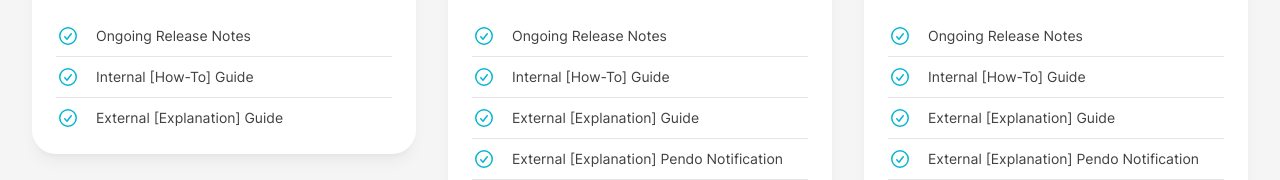
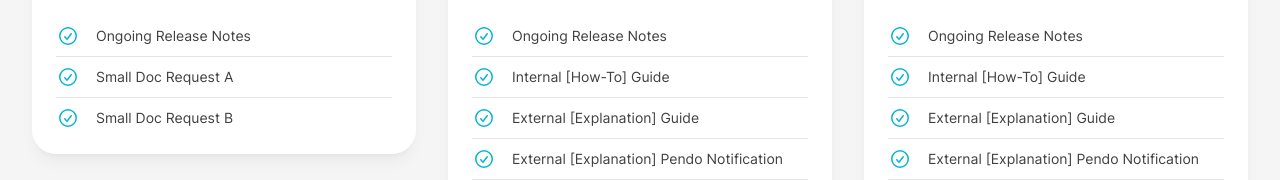
Before and after one commit to linuxbo/TechWritingFile, a Next.js app: page / in a window 1280 px wide. Shown: the part 497-677 px from the top of the page. Built offline with nearby package versions, Linux system fonts and the light colour scheme.

Commit message:
changing it to small doc request

```diff
--- a/src/components/Pricing.jsx
+++ b/src/components/Pricing.jsx
@@ -21,8 +21,8 @@ const plans = [
     },
     features: [
       'Ongoing Release Notes',
-      'Internal [How-To] Guide',
-      'External [Explanation] Guide',
+      'Small Doc Request A',
+      'Small Doc Request B',
     ],
     logomarkClassName: 'fill-gray-300',
   },
```
